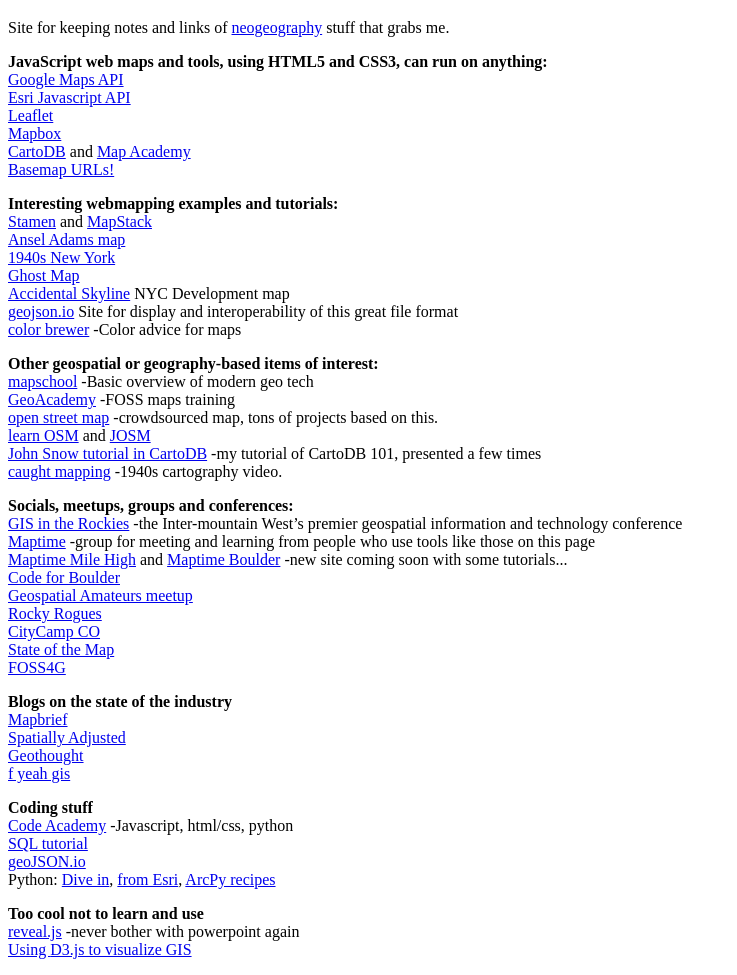
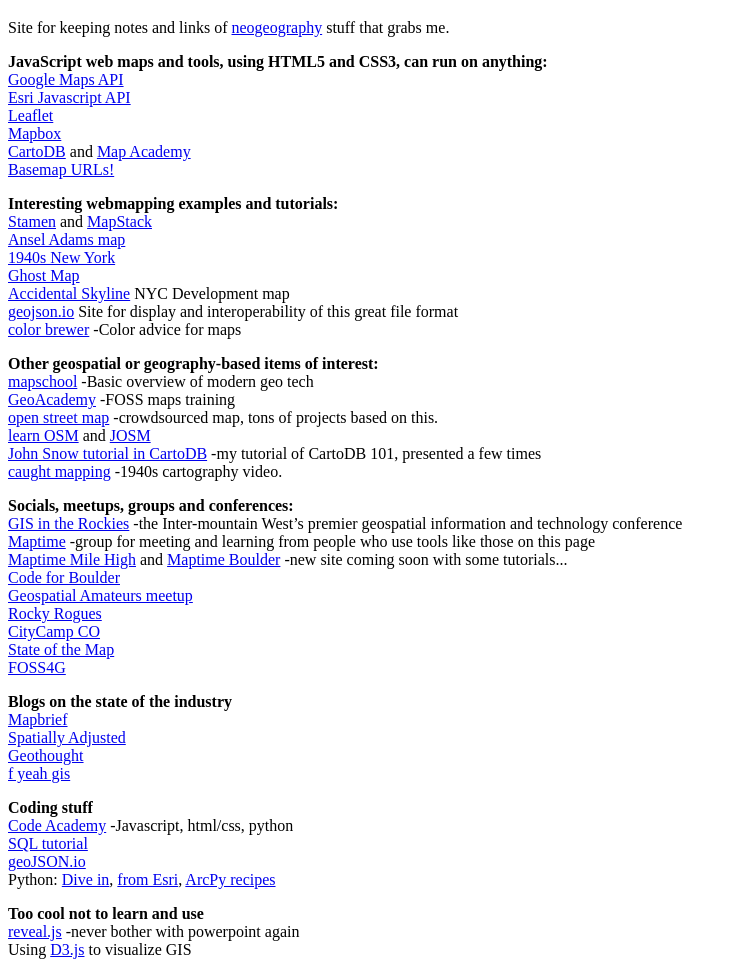
Before and after one commit to gisbill/GeoLinks, a plain HTML site: page index.html in a window 1280 px wide. Shown: the part 61-1036 px from the top of the page, without its empty margins (0-737 px from the left). Drawn offline with Linux system fonts and the light colour scheme.

Commit message:
Update index.html

```diff
--- a/index.html
+++ b/index.html
@@ -59,7 +59,7 @@ Python: <a href="http://www.diveintopython.net/">Dive in</a>,  <a href="http://r
 
 <p><b>Too cool not to learn and use</b> <br />
 <a href="http://lab.hakim.se/reveal-js/#/">reveal.js</a> -never bother with powerpoint again <br />
-<a href="http://smartjava.org/content/using-d3js-visualize-gis"> Using <a href="http://d3.js">D3.js to visualize GIS</a> <br />
+<a href="http://smartjava.org/content/using-d3js-visualize-gis"></a> Using <a href="http://d3.js">D3.js</a> to visualize GIS <br />
 
 </body>
 </html>
```
